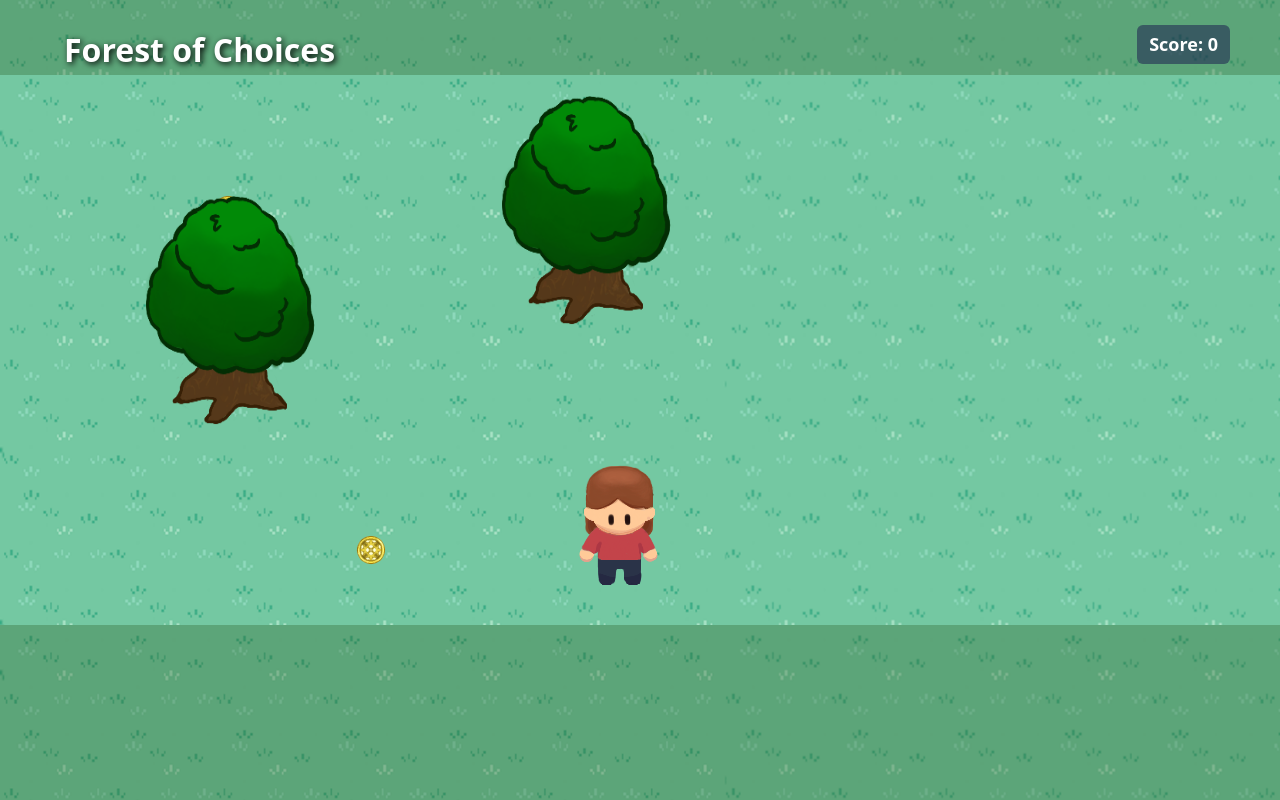
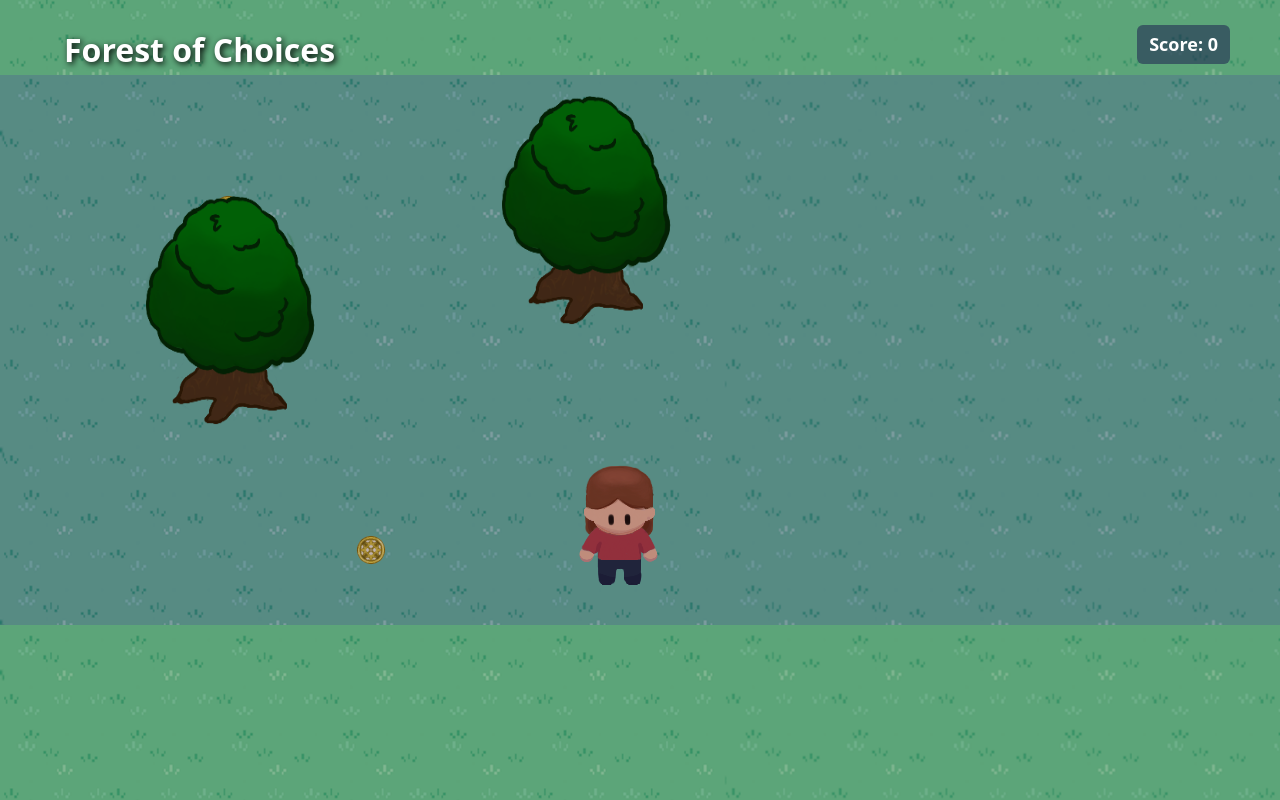
Before and after one commit to Hannah813105/PPT-Forest-of-Choices, a Vue app: page / in a window 1280 px wide. Built offline with nearby package versions, Linux system fonts and the light colour scheme.

Commit message:
immersive color

```diff
--- a/src/components/character.vue
+++ b/src/components/character.vue
@@ -349,6 +349,16 @@ export default {
   overflow: hidden;
 }
 
+.game-area::before {
+  content: '';
+  position: absolute;
+  inset: 0;
+  background-color: rgba(51, 6, 100, 0.311);
+  mix-blend-mode: multiply;
+  pointer-events: none;
+  z-index: 900;
+}
+
 .character {
   position: absolute;
   width: 100px;
```
